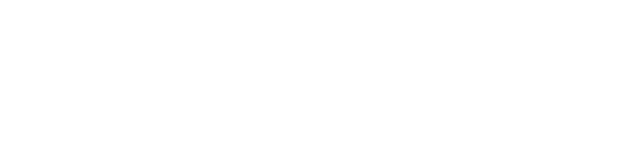
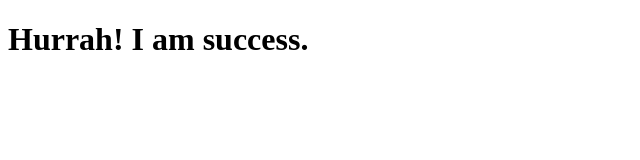
Before and after one commit to mukarrom21/my-first-repo, a plain HTML site: page index.html in a window 1280 px wide. Shown: the whole page, without its empty margins (0-640 px from the left). Drawn offline with Linux system fonts and the light colour scheme.

Commit message:
Hurrah! im success

```diff
--- a/index.html
+++ b/index.html
@@ -7,6 +7,6 @@
     <title>My First Repo</title>
 </head>
 <body>
-
+    <h1>Hurrah! I am success.</h1>
 </body>
 </html>
```
